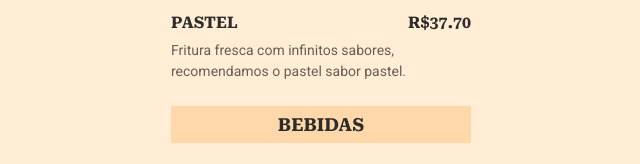
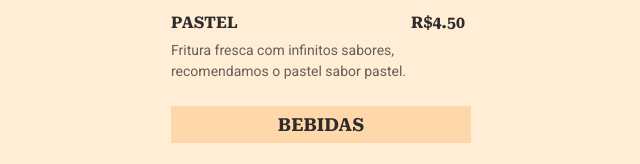
Before and after one commit to augustoglago/maratona-explorer-3, a plain HTML site: page index.html in a window 1280 px wide. Shown: the part 335-499 px from the top of the page, 319-959 px from the left. Drawn offline with Linux system fonts and the light colour scheme.

Commit message:
customize

```diff
--- a/index.html
+++ b/index.html
@@ -54,7 +54,7 @@
           </p>
         </div>
         <strong class = "price">
-          R$37.70
+          R$4.50
         </strong>
       </li>
     </ul>
```
